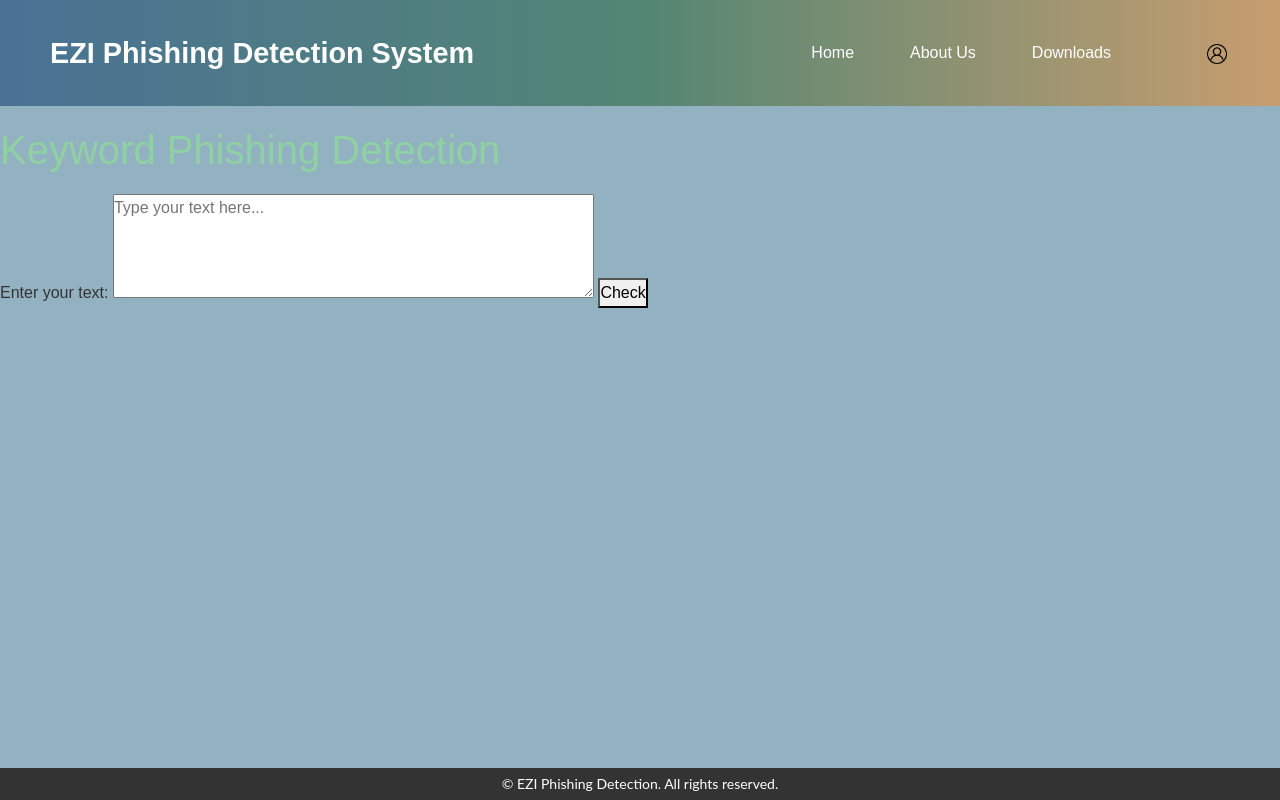
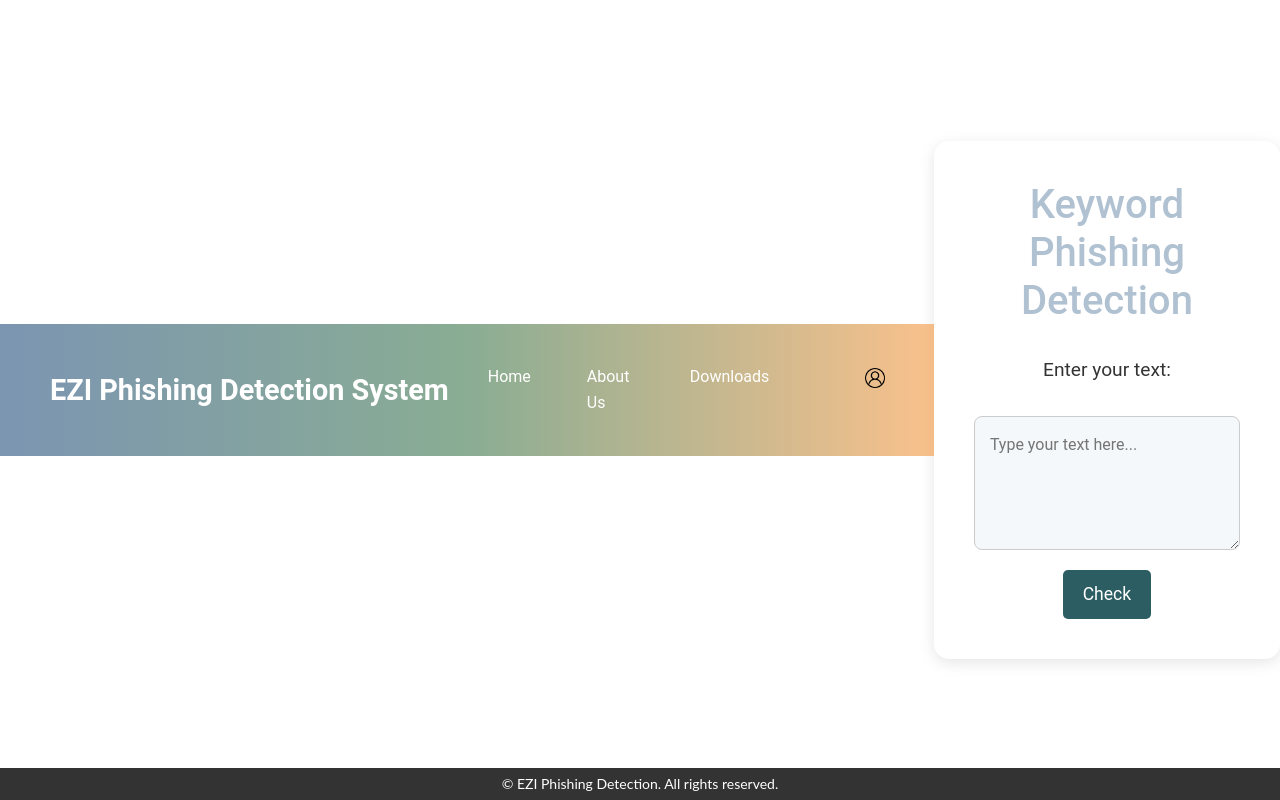
Before and after one commit to eshamudasar/EZI_phishing_detection, a Django app: page /detection/keyword_phishing/ in a window 1280 px wide. Run offline with Django 5.2, Linux system fonts and the light colour scheme; parts of the project's set-up code (start-up, migrations or seed data) failed here and were passed over; some libraries are stand-ins or nearby versions.

Commit message:
Initial commit

```diff
--- a/detection/static/css/styles.css
+++ b/detection/static/css/styles.css
@@ -6,8 +6,16 @@ body {
     margin-bottom:0%;
     padding: 0;
     line-height: 1.6;
+    align-items: center;
+    min-height: 100vh;
+    display: flex;
+    justify-content: center;
+
 }
+.main{
+ padding:10%;
 
+}
 /* Navbar styles */
 
 .navbar-brand {
@@ -425,67 +433,95 @@ footer {
   }
 
   /* Container for the keyword detection page */
- /* Global Styles */
 
-* {
-    box-sizing: border-box;
-    margin: 0;
-    padding: 0;
+ .key-container {
+    background-color: #ffffff;
+    max-width: 900px;
+    padding: 40px;
+    margin: 20px auto;
+    border-radius: 15px;
+    box-shadow: 0 4px 15px rgba(0, 0, 0, 0.1);
 }
 
-  body {
-   font-family: Arial, sans-serif;
-    background-color: #93b2c1;
-    color: #333;
+.page-title {
+    font-size: 2.5rem;
+    text-align: center;
+    margin-bottom: 30px;
 }
 
-  h1, h2, h3, h4, h5, h6 {
-    color: #8fd1a2;
+.phishkey-form {
+    display: flex;
+    flex-direction: column;
+    gap: 20px;
+    justify-content: center;
+    align-items: center;
+}
+
+.phishkey-form label {
+    font-size: 1.2rem;
+    margin-bottom: 10px;
+}
+
+.phishkey-form textarea {
+    width: 100%;
+    max-width: 800px;
+    padding: 15px;
+    border-radius: 8px;
+    border: 1px solid #ccc;
+    font-size: 1rem;
+    background-color: #f4f8fb;
+}
+
+.phishkey-form .submit-btn {
+    background-color: #2c5d63;
+    color: white;
+    padding: 10px 20px;
+    border: none;
+    border-radius: 5px;
+    font-size: 1.1rem;
+    cursor: pointer;
+    transition: background-color 0.3s ease;
+}
+
+.phishkey-form .submit-btn:hover {
+    background-color: #1d4044;
 }
 
 /* Phishing Detection Result Styles */
-
-  .result {
-    max-width: 800px;
-    margin: 40px auto;
+.result-box {
+    margin-top: 30px;
+    text-align: center;
     padding: 20px;
-    background-color: #d6ac848a;
-    border: 1px solid #ccc;
-    border-radius: 10px;
-    box-shadow: 0 0 10px rgba(0, 0, 0, 0.1);
+    background-color: #edf7ed;
+    border-radius: 15px;
+    border: 2px solid #c9e4c5;
 }
 
-  .result img {
-    width: 100%;
-    height: 200px;
-    object-fit: cover;
-    border-radius: 10px 10px 0 0;
+.result-box h2 {
+    margin-bottom: 15px;
 }
 
-  .result h2 {
-    margin-top: 0;
+.result-box img {
+    width: 150px;
+    height: 150px;
+    object-fit: cover;
+    border-radius: 50%;
+    box-shadow: 0 4px 12px rgba(0, 0, 0, 0.2);
+    margin-top: 10px;
 }
 
-  .result p {
-    margin-bottom: 20px;
+/* Responsive Design */
+@media (max-width: 768px) {
+    .key-container {
+        padding: 20px;
     }
 
-  /* Image Display Styles */
-
-  .image-display {
-    display: flex;
-    flex-wrap: wrap;
-    justify-content: center;
+    .phishkey-form textarea {
+        width: 100%;
+        max-width: 100%;
     }
 
-  .image-display img {
-    width: 200px;
-    height: 200px;
-    margin: 10px;
-    border-radius: 10px;
-    cursor: pointer;
+    .page-title {
+        font-size: 2rem;
     }
-
-  .image-display img:hover {
-    transform: scale(1.1);
 }
```
Lines whose indentation alone changed are shown as unchanged.
